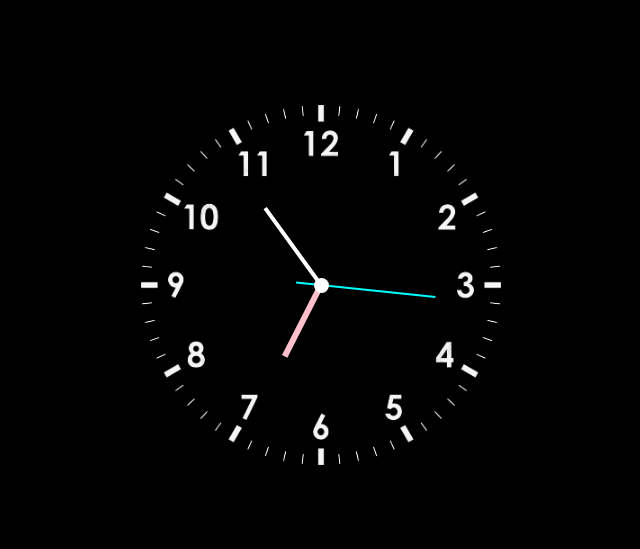
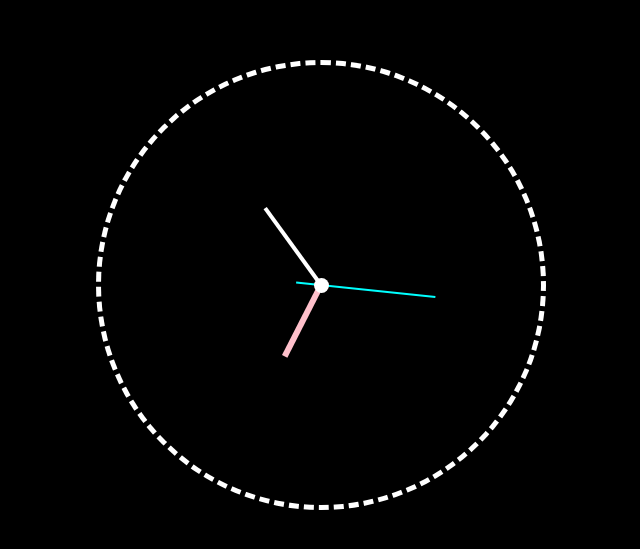
Before and after one commit to vaishnavig07/Analog_Clock, a plain HTML site: page index.html in a window 1280 px wide. Shown: the part 115-664 px from the top of the page, without its empty margins (319-959 px from the left). Drawn offline with Linux system fonts and the light colour scheme.

Commit message:
Update style.css

```diff
--- a/style.css
+++ b/style.css
@@ -15,11 +15,13 @@ body{
 .clock{
     width: 450px;
     height: 450px;
-    background: url(clock.png);
+/*  background: url(clock.png); */
     display: flex;
     justify-content: center;
     align-items: center;
     background-size: cover;
+    border:5px dashed white;
+    border-radius: 50%;
 }
 
 .clock:before{
```
